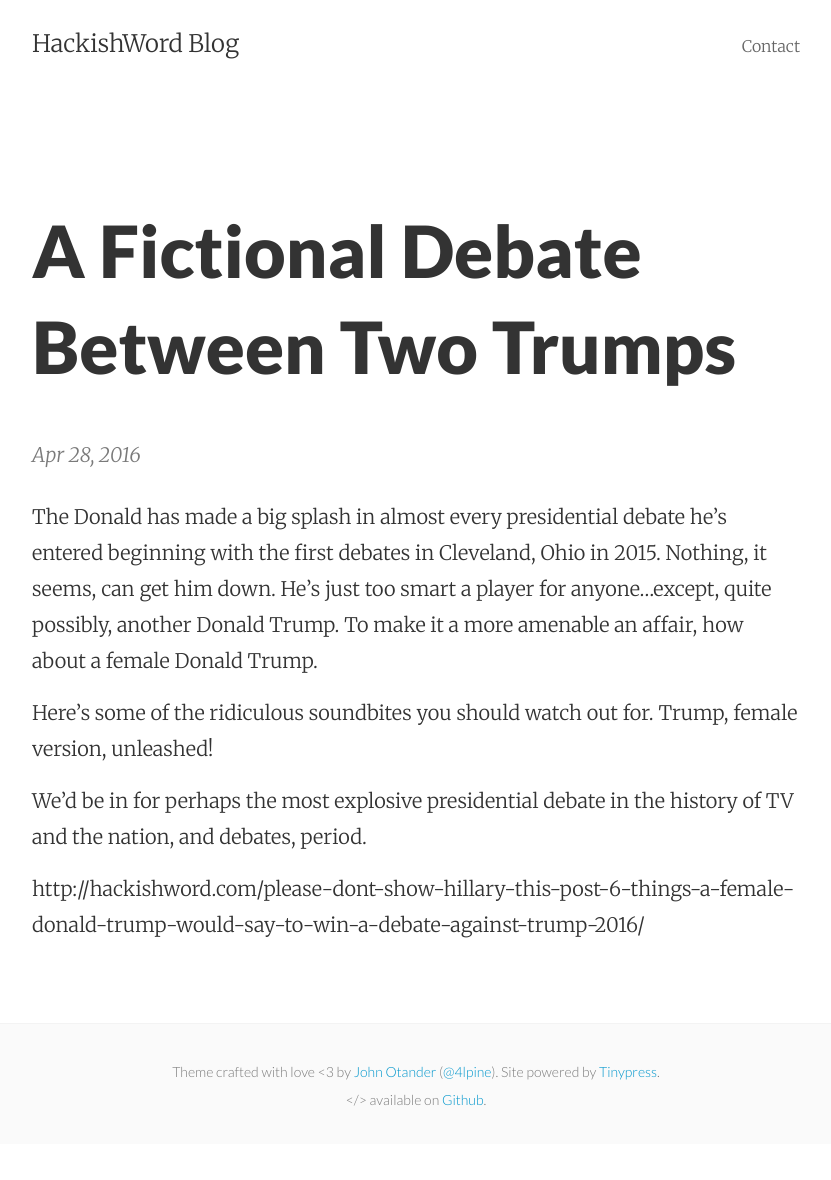
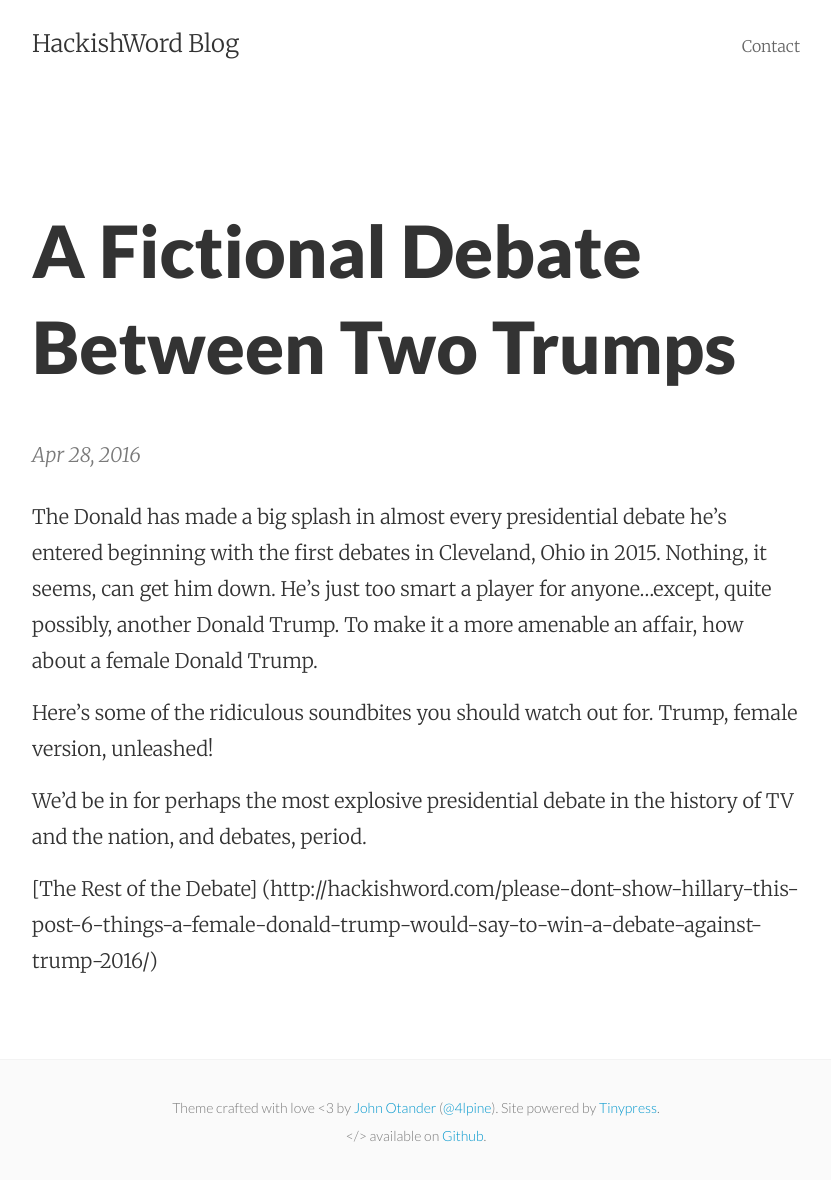
Before and after one commit to tranc99/tranc99.github.io, a Jekyll site: the page built from _posts/2016-04-28-a-fictional-debate-between-two-trumps.markdown, in a window 1280 px wide. Shown: the whole page, without its empty margins (224-1055 px from the left). Built offline with Jekyll 4.4.1, drawn with Linux system fonts in a browser that asks for light colours; before the commit the page ends 1144 px from its top, so only the background shows below that.

Commit message:
Post update: A Fictional Debate Between Two Trumps

```diff
--- a/_posts/2016-04-28-a-fictional-debate-between-two-trumps.markdown
+++ b/_posts/2016-04-28-a-fictional-debate-between-two-trumps.markdown
@@ -9,4 +9,4 @@ Here’s some of the ridiculous soundbites you should watch out for. Trump, fema
 
 We’d be in for perhaps the most explosive presidential debate in the history of TV and the nation, and debates, period.
 
-http://hackishword.com/please-dont-show-hillary-this-post-6-things-a-female-donald-trump-would-say-to-win-a-debate-against-trump-2016/
+[The Rest of the Debate] (http://hackishword.com/please-dont-show-hillary-this-post-6-things-a-female-donald-trump-would-say-to-win-a-debate-against-trump-2016/)
```
